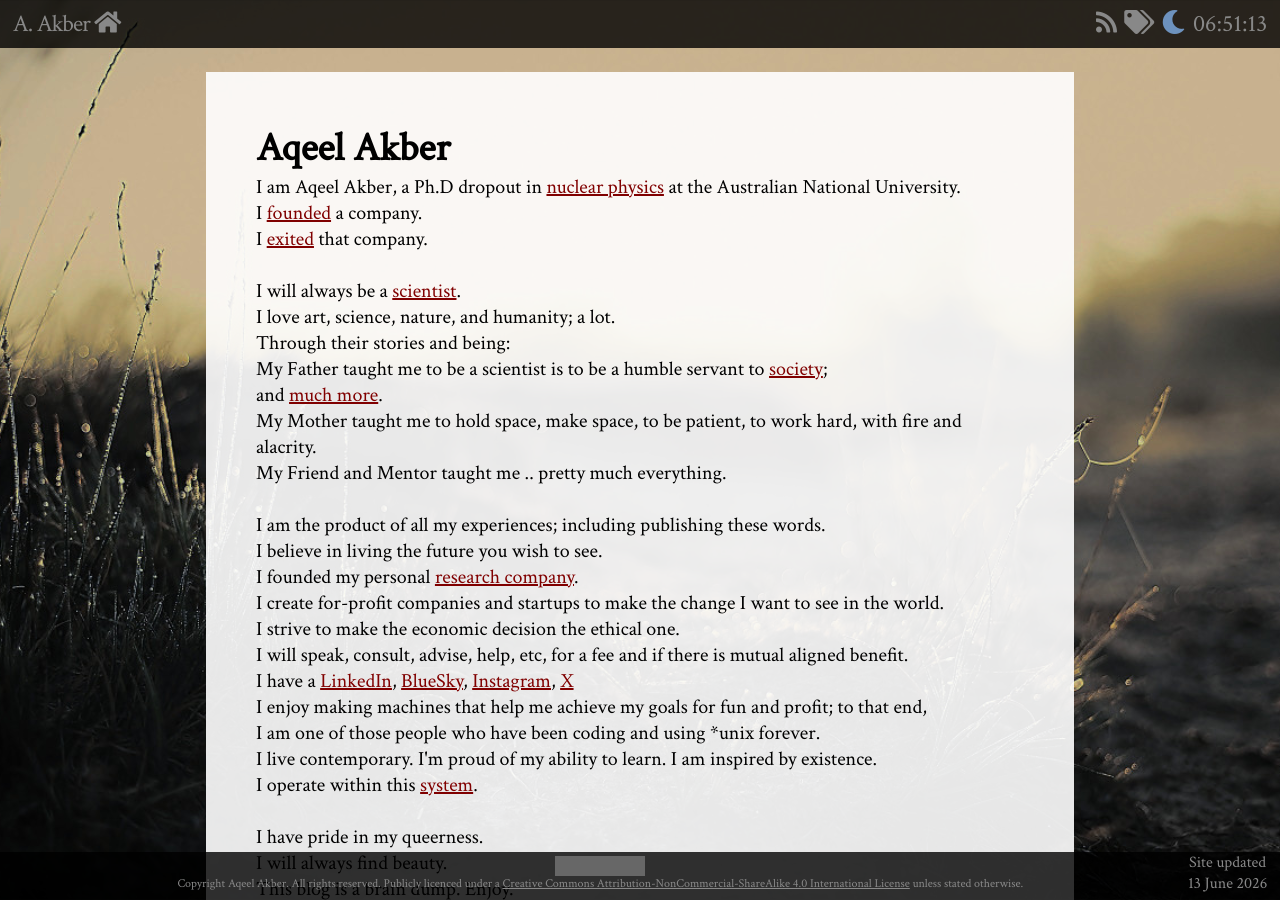
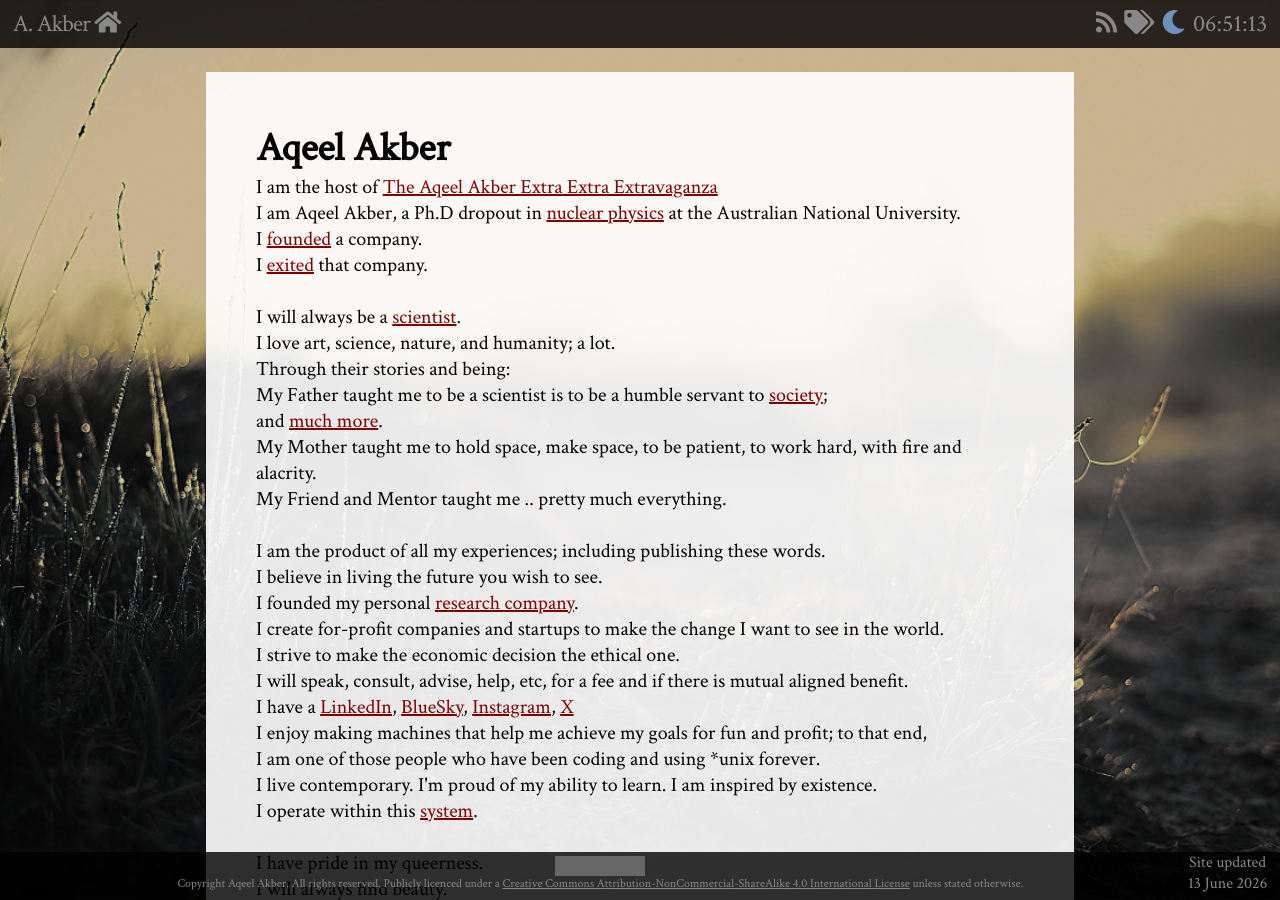
Before and after one commit to admiralakber/aqeelakber.com, a Jekyll site: the page built from index.html, in a window 1280 px wide and 900 px high. Built offline with Jekyll 4.4.1, drawn with Linux system fonts in a browser that asks for light colours; nearby versions of some CDN libraries; some web fonts are replaced; grey boxes are pictures that could not be loaded.

Commit message:
feat: extra extra extravaganza

```diff
--- a/index.html
+++ b/index.html
@@ -16,6 +16,7 @@ title: "Aqeel Akber, I'm a person."
 
 <div class="wrap-center">
   <h1>Aqeel Akber</h1>
+  <p>I am the host of <a href=https://aqeelakber.com/extra>The Aqeel Akber Extra Extra Extravaganza</a></p>
   <p>
     I am Aqeel Akber, a Ph.D dropout in <a href="https://physics.anu.edu.au/contact/people/profile.php?ID=1634">nuclear physics</a> at the Australian
     National University.
```
